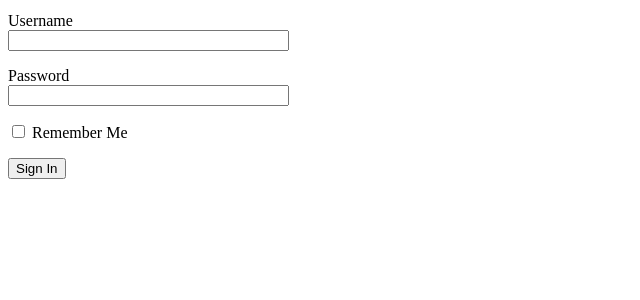
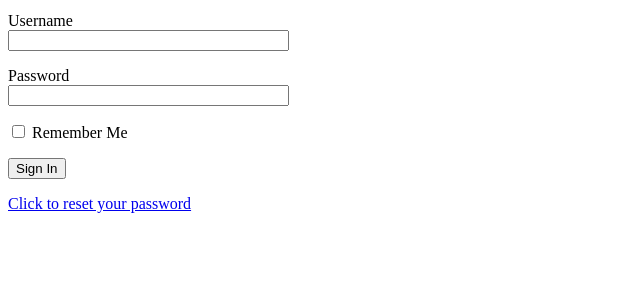
Before and after one commit to nashsibanda/microblog-miguelgrinberg-tutorial, a Flask app: page /login in a window 1280 px wide. Shown: the part 138-438 px from the top of the page, without its empty margins (0-640 px from the left). Run offline with Flask 2, Linux system fonts and the light colour scheme; parts of the project's set-up code (start-up, migrations or seed data) failed here and were passed over.

Commit message:
Make password reset form, email functions

```diff
--- a/app/forms.py
+++ b/app/forms.py
@@ -56,3 +56,8 @@ class PostForm(FlaskForm):
     post = TextAreaField('Say something', validators=[
                          DataRequired(), Length(min=1, max=140)])
     submit = SubmitField('Submit')
+
+
+class ResetPasswordRequestForm(FlaskForm):
+    email = StringField('Email', validators=[DataRequired(), Email()])
+    submit = SubmitField('Request Password Reset')
--- a/app/routes.py
+++ b/app/routes.py
@@ -5,8 +5,9 @@ from flask_login.utils import login_required, logout_user
 from werkzeug.urls import url_parse
 from datetime import datetime
 from app import app, db
-from app.forms import EditProfileForm, EmptyForm, LoginForm, PostForm, RegistrationForm
+from app.forms import EditProfileForm, EmptyForm, LoginForm, PostForm, RegistrationForm, ResetPasswordRequestForm
 from app.models import User, Post
+from app.email import send_password_request_email
 
 
 @app.before_request
@@ -163,3 +164,17 @@ def unfollow(username):
         return redirect(url_for('user', username=username))
     else:
         return redirect(url_for('index'))
+
+
+@app.route('/reset_password_request', methods=['GET', 'POST'])
+def reset_password_request():
+    if current_user.is_authenticated:
+        return redirect(url_for('index'))
+    form = ResetPasswordRequestForm()
+    if form.validate_on_submit():
+        user = User.query.filter_by(email=form.email.data).first()
+        if user:
+            send_password_request_email(user)
+        flash('Check your email for the instructions to reset your password')
+        return redirect(url_for('login'))
+    return render_template('reset_password_request.html', title='Reset Password', form=form)
--- a/app/templates/login.html
+++ b/app/templates/login.html
@@ -1,27 +1,28 @@
-{% extends "base.html" %}
-
-{% block content %}
+{% extends "base.html" %} {% block content %}
 
 <h1>Sign In</h1>
 <p>New User? <a href="{{ url_for('register') }}">Click to Register!</a></p>
 <form action="" method="post" novalidate>
   {{ form.hidden_tag() }}
   <p>
-            {{ form.username.label }}<br>
-            {{ form.username(size=32)}}
-            {% for error in form.username.errors %}
-            <span style="color: red;">[{{ error }}]</span>
+    {{ form.username.label }}<br />
+    {{ form.username(size=32)}} {% for error in form.username.errors %}
+    <span style="color: red">[{{ error }}]</span>
     {% endfor %}
   </p>
   <p>
-            {{ form.password.label }}<br>
-            {{ form.password(size=32)}}
-            {% for error in form.password.errors %}
-            <span style="color: red;">[{{ error }}]</span>
+    {{ form.password.label }}<br />
+    {{ form.password(size=32)}} {% for error in form.password.errors %}
+    <span style="color: red">[{{ error }}]</span>
     {% endfor %}
   </p>
   <p>{{ form.remember_me() }} {{ form.remember_me.label }}</p>
   <p>{{ form.submit() }}</p>
 </form>
+<p>
+  <a href="{{ url_for('reset_password_request') }}"
+    >Click to reset your password</a
+  >
+</p>
 
 {% endblock content %}
```
Also changed, not shown: app/email.py (+13 -1 lines), app/models.py (+17 -1 lines), app/templates/reset_password_request.html (added, +16 -0 lines). Lines whose indentation alone changed are shown as unchanged.
